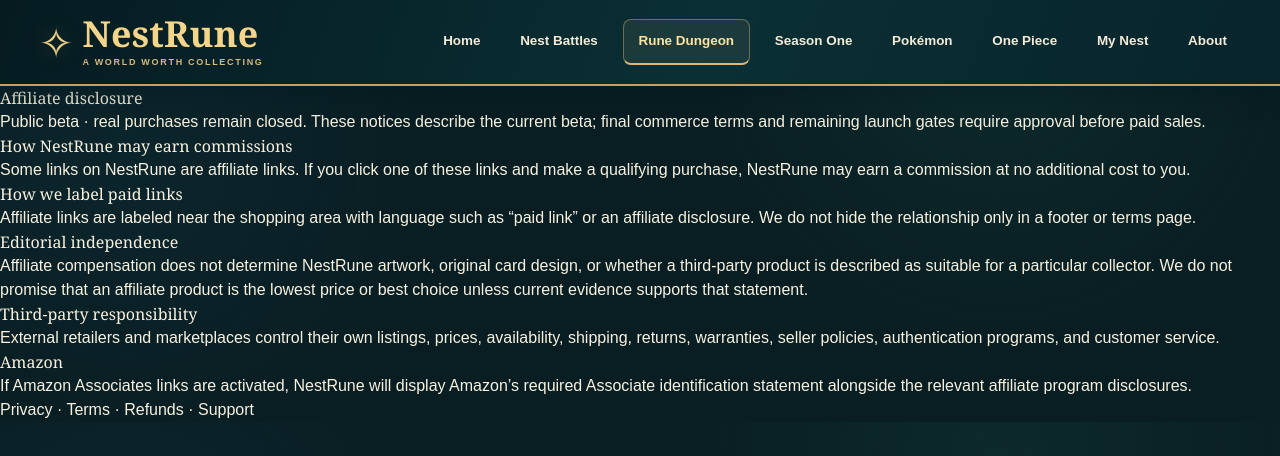
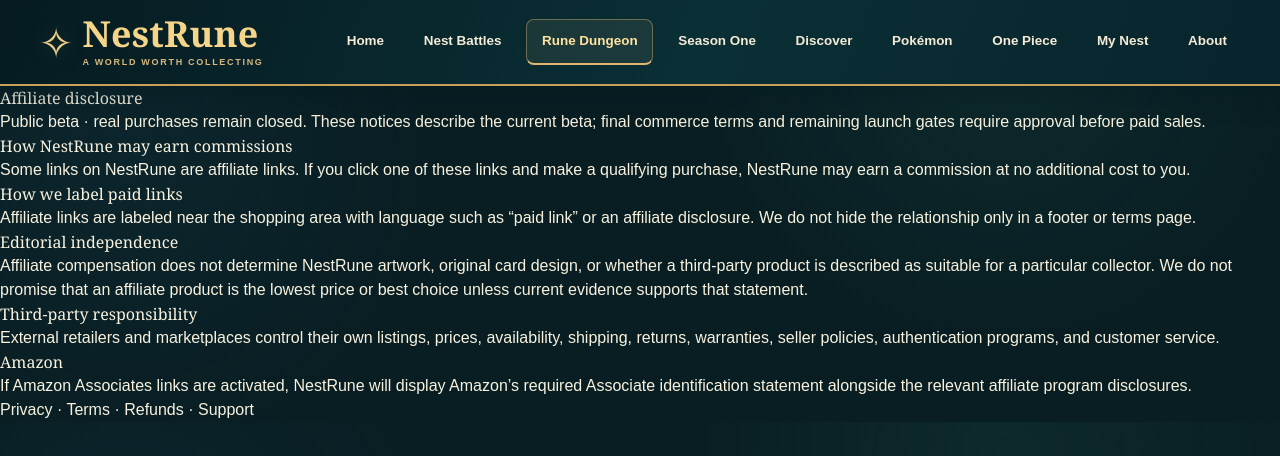
Before and after one commit to buddhahvac-blip/Card-Nest, a Next.js app: page /affiliate-disclosure in a window 1280 px wide. Shown: the top 456 px of the page. Built offline with nearby package versions, Linux system fonts and the light colour scheme; no server answers.

Commit message:
fix(nav): retain Discover section in unified menu and highlight correct active page

```diff
--- a/app/site-header.tsx
+++ b/app/site-header.tsx
@@ -8,6 +8,7 @@ const navigation=[
  {href:'/play',label:'Nest Battles'},
  {href:'/rune-dungeon',label:'Rune Dungeon'},
  {href:'/season-one',label:'Season One'},
+ {href:'/#Discover',label:'Discover'},
  {href:'/pokemon-collectibles',label:'Pokémon'},
  {href:'/one-piece-collectibles',label:'One Piece'},
  {href:'/#My%20Nest',label:'My Nest'},
@@ -29,9 +30,10 @@ export default function SiteHeader(){
    </a>
    <nav className={styles.nav} aria-label="Main site navigation">
     {navigation.map(link=>{
-     const active=link.href==='/#My%20Nest'?pathname==='/'&&hash==='My Nest':link.href==='/'?pathname==='/'&&hash!=='My Nest':pathname===link.href||pathname.startsWith(link.href+'/');
+     const hashSection=link.href.startsWith('/#')?decodeURIComponent(link.href.slice(2)):null;
+     const active=hashSection?pathname==='/'&&hash===hashSection:link.href==='/'?pathname==='/'&&(!hash||hash==='Explore'):pathname===link.href||pathname.startsWith(link.href+'/');
      const className=[styles.navLink,active?styles.active:'',link.href==='/rune-dungeon'?styles.dungeon:''].filter(Boolean).join(' ');
-     if(link.href==='/'||link.href==='/#My%20Nest')return <a key={link.href} href={link.href} aria-current={active?'page':undefined} className={className}>{link.label}</a>;
+     if(link.href==='/'||link.href.startsWith('/#'))return <a key={link.href} href={link.href} aria-current={active?'page':undefined} className={className}>{link.label}</a>;
      return <Link key={link.href} href={link.href} aria-current={active?'page':undefined} className={className}>{link.label}</Link>;
     })}
    </nav>
```
Also changed, not shown: 1 other file (tests, documents, lock files or other folders).
